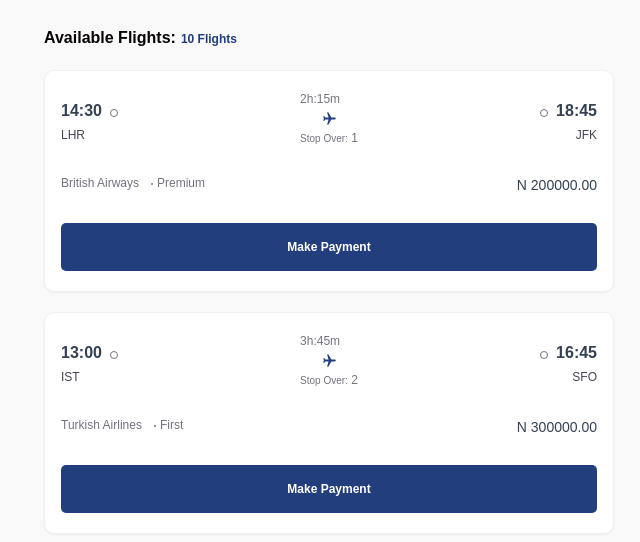
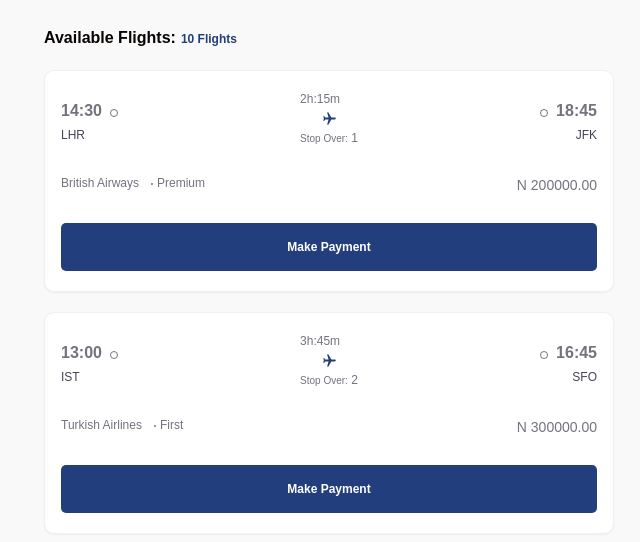
Before and after one commit to femigabriel/trip-assessment, a React (Vite) app: page /flights in a window 1280 px wide. Shown: the part 258-800 px from the top of the page, without its empty margins (311-951 px from the left). Built offline with nearby package versions, Linux system fonts and the light colour scheme; a web font is replaced by a local one.

Commit message:
first commit

```diff
--- a/src/components/flights/FlightListDetails.tsx
+++ b/src/components/flights/FlightListDetails.tsx
@@ -19,7 +19,7 @@ export const FlightListDetails = (props) => {
     <div>
       <div
         // key={index}
-        className="bg-[white] rounded-[10px] border border-[#F0F0F0] shadow-sm px-4 py-5 mb-5"
+        className="bg-[white] text-[#72737F]  rounded-[10px] border border-[#F0F0F0] shadow-sm px-4 py-5 mb-5"
       >
         <div className="flex justify-between">
           <div className="flex gap-2 mt-2">
@@ -44,7 +44,7 @@ export const FlightListDetails = (props) => {
             </div>
           </div>
           <div className="flex flex-col">
-            <p className="text-[#72737F] text-xs ">{Duration}</p>
+            <p className=" text-xs ">{Duration}</p>
             <div className="flex justify-center my-1">
               <svg
                 xmlns="http://www.w3.org/2000/svg"
@@ -65,7 +65,7 @@ export const FlightListDetails = (props) => {
                 />
               </svg>
             </div>
-            <p className="text-[#72737F] text-xs ">
+            <p className=" text-xs ">
               <span className="text-[10px]"> Stop Over:</span> {StopOvers || "Non-stop"}
             </p>
           </div>
@@ -93,7 +93,7 @@ export const FlightListDetails = (props) => {
           </div>
         </div>
         <div className="flex justify-between my-7">
-          <nav className="flex gap-3 text-[#72737F] text-xs">
+          <nav className="flex gap-3 text-xs">
             <li className="">{OperatingAirlineName}</li>
             <li className="flex gap-1">
               <div className="mt-2">
```
